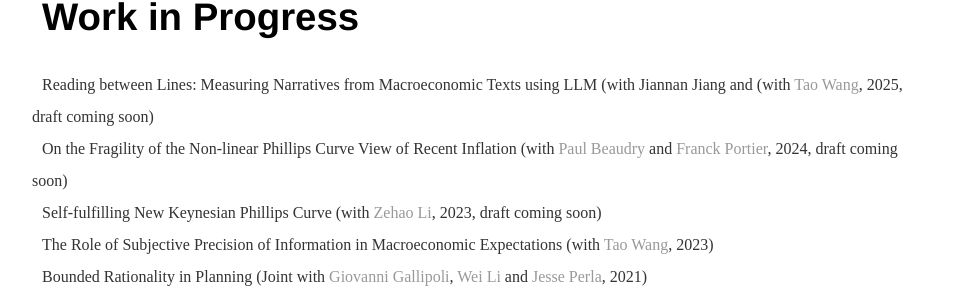
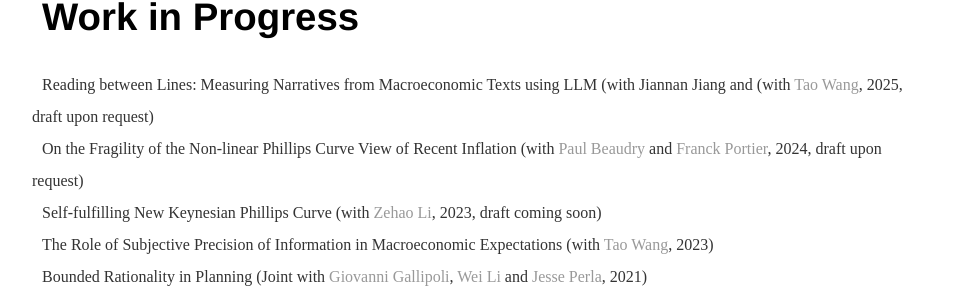
Before and after one commit to sevhou/sevhou.github.io, a Jekyll site: the page built from research/index.html, in a window 1280 px wide. Shown: the part 1126-1426 px from the top of the page, without its empty margins (160-1119 px from the left). Built offline with Jekyll 4.4.1, drawn with Linux system fonts in a browser that asks for light colours.

Commit message:
Update index.html

```diff
--- a/research/index.html
+++ b/research/index.html
@@ -94,8 +94,8 @@
 	<h1>Work in Progress</h1>
 
 
-	<pp>Reading between Lines: Measuring Narratives from Macroeconomic Texts using LLM (with Jiannan Jiang and (with <a href="https://taowangecon.github.io/">Tao Wang</a>, 2025, draft coming soon) </pp> <br>
-	<pp>On the Fragility of the Non-linear Phillips Curve View of Recent Inflation (with <a href="https://economics.ubc.ca/faculty-and-staff/paul-beaudry/">Paul Beaudry</a> and <a href="https://fportier.wordpress.com/">Franck Portier</a>, 2024, draft coming soon) </pp> <br>
+	<pp>Reading between Lines: Measuring Narratives from Macroeconomic Texts using LLM (with Jiannan Jiang and (with <a href="https://taowangecon.github.io/">Tao Wang</a>, 2025, draft upon request) </pp> <br>
+	<pp>On the Fragility of the Non-linear Phillips Curve View of Recent Inflation (with <a href="https://economics.ubc.ca/faculty-and-staff/paul-beaudry/">Paul Beaudry</a> and <a href="https://fportier.wordpress.com/">Franck Portier</a>, 2024, draft upon request) </pp> <br>
 	<pp>Self-fulfilling New Keynesian Phillips Curve (with <a href="https://lizehao.weebly.com/">Zehao Li</a>, 2023, draft coming soon) </pp> <br>
 	<pp>The Role of Subjective Precision of Information in Macroeconomic Expectations (with <a href="https://taowangecon.github.io/">Tao Wang</a>, 2023)</pp> <br>
   	<pp>Bounded Rationality in Planning (Joint with <a href="https://app.scholarsite.io/giovanni-gallipoli">Giovanni Gallipoli</a>, <a href="https://economics.ubc.ca/faculty-and-staff/wei-li/">Wei Li</a> and <a href="https://www.jesseperla.com/">Jesse Perla</a>, 2021)</pp> <br>
```
